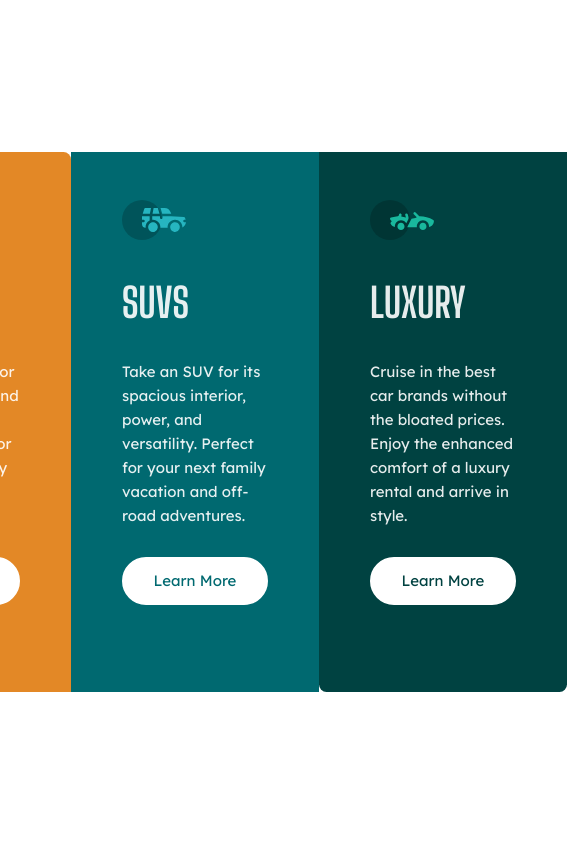
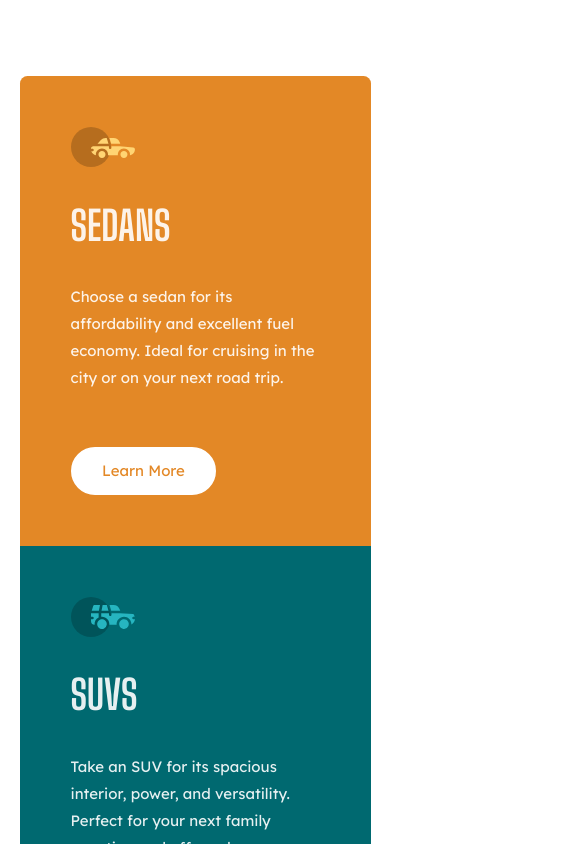
Before and after one commit to plugboy/frontend-mentor-solution-3column-preview-card, a Next.js app: page / in a window 390 px wide. Shown: the top 844 px of the page, 567 px wide, since content can reach past the window. Built offline with nearby package versions, Linux system fonts and the light colour scheme.

Commit message:
all implemented except round corners responsiveness

```diff
--- a/styles/Home.module.scss
+++ b/styles/Home.module.scss
@@ -20,12 +20,21 @@ $horMargin: 17vw;
   color: rgba(255,255,255,0.9);
   display: grid;
   grid-template-columns: repeat(3, 1fr);
-  grid-template-rows: minmax(500px, calc(100vh - #{$verMargin * 2})) ;
+  grid-template-rows: minmax(480px, calc(100vh - #{$verMargin * 2})) ;
   justify-content: center;
-  align-content: stretch;
+
+  @media screen and (max-width: 700px) {
+    grid-template-columns: clamp(300px, 90vw, 100vw);
+    grid-template-rows: repeat(3, 1fr);
+    margin: #{$verMargin / 2.0} $horMargin;
+  }
 
   div {
-    margin: 3.2rem 3.4rem;
+    padding: 3.4rem 3.4rem;
+    height: 100%;
+    display: grid;
+    grid-template-rows: 40px auto auto 1fr;
+    align-content: start;
   }
 
   h1 {
@@ -34,8 +43,8 @@ $horMargin: 17vw;
   }
 
   p {
-
-    line-height: 1.6rem;
+    line-height: 1.8rem;
+    margin-top: 0;
   }
 
   button {
@@ -45,7 +54,7 @@ $horMargin: 17vw;
     border: 2px solid white;
     margin-top: 0.9rem;
     background-color: white;
-
+    align-self: end;
   }
 }
 
--- a/styles/globals.css
+++ b/styles/globals.css
@@ -1,4 +1,5 @@
 * {
   font-size: 15px;
   font-family: "Lexend Deca";
+  box-sizing: border-box;
 }
```
